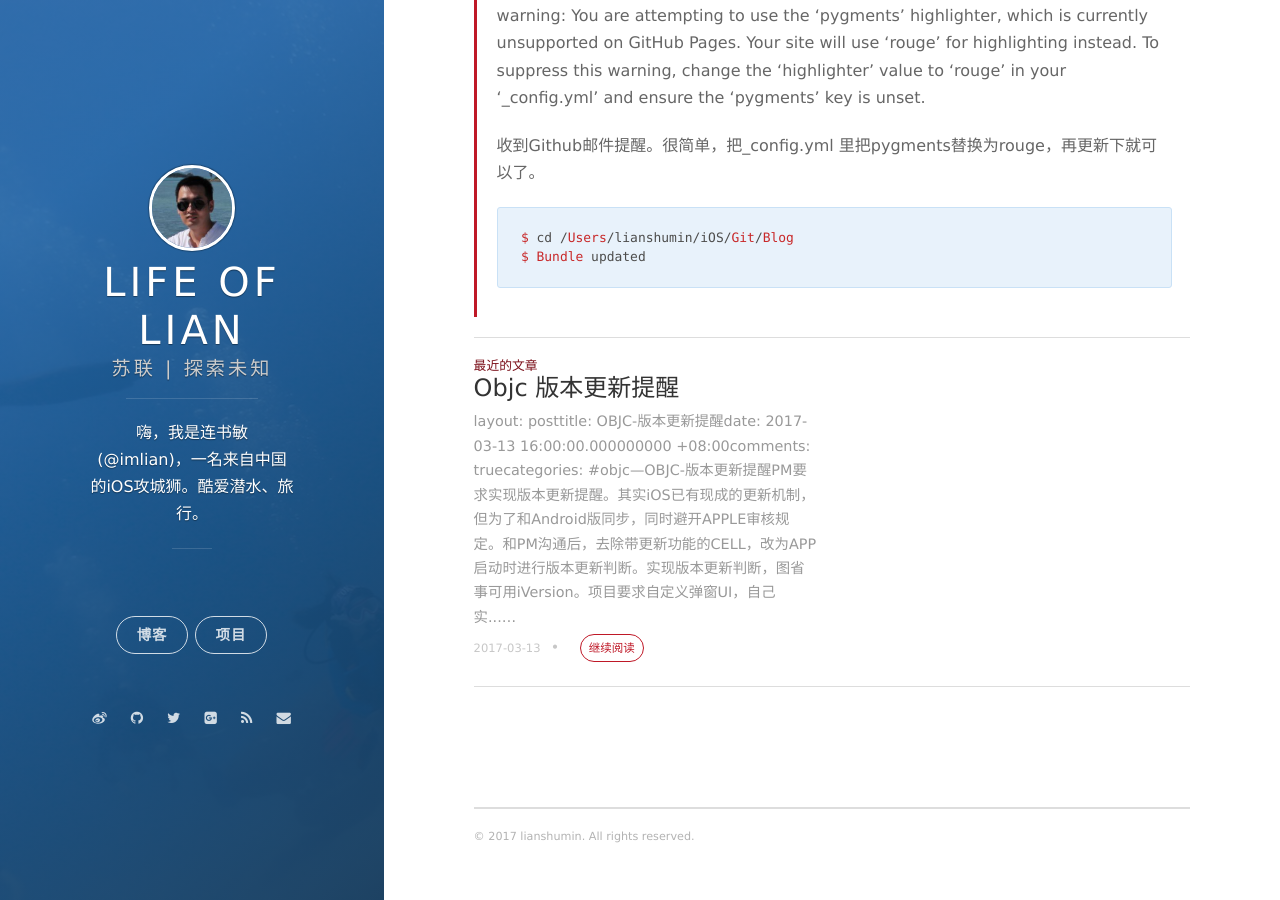
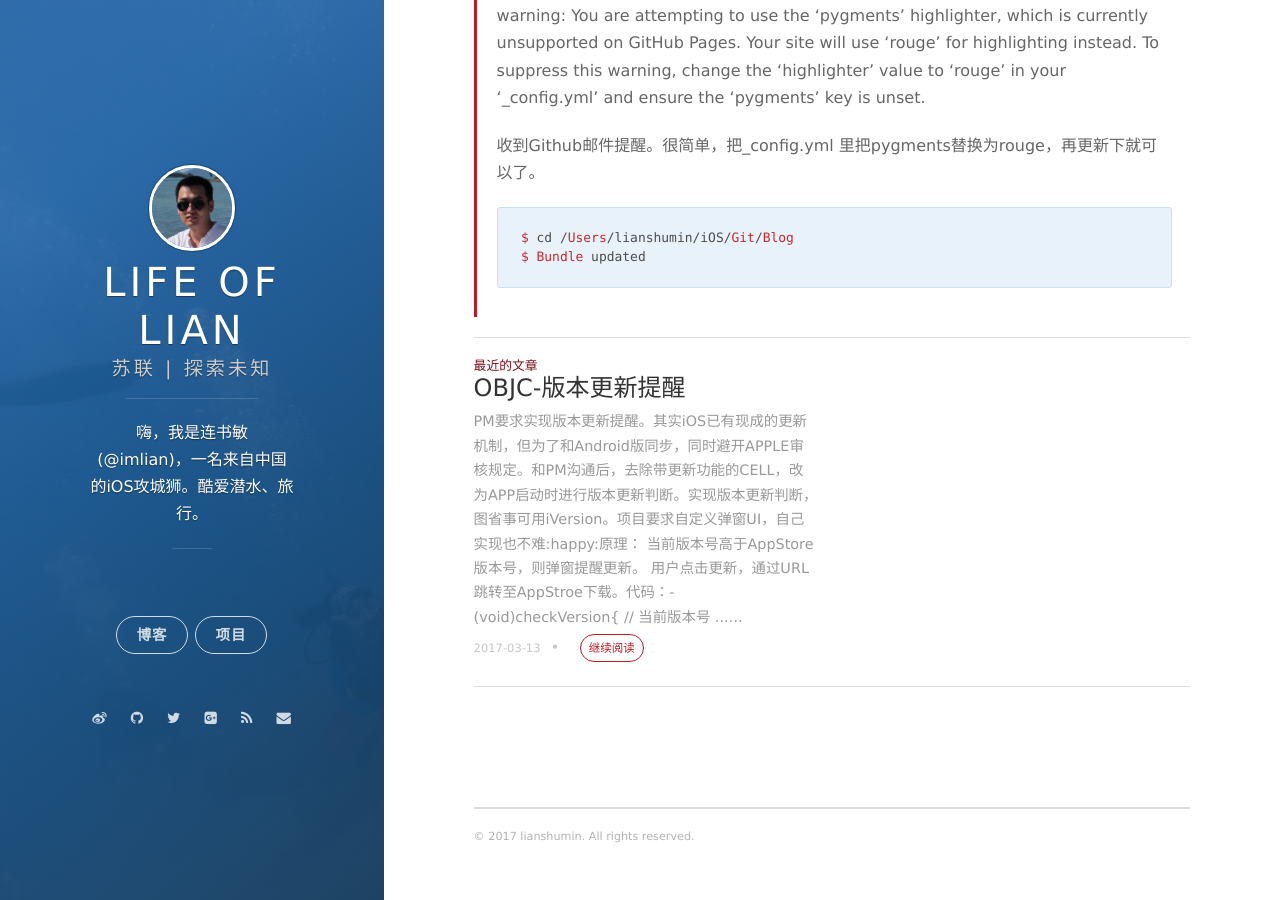
Before and after one commit to lianshumin/lianshumin.github.io, a Jekyll site: the page built from _posts/2017-02-19-Jekyll+Github Pages搭建博客之路.markdown, in a window 1280 px wide and 900 px high, scrolled down 1991 px. Built offline with Jekyll 4.4.1, drawn with Linux system fonts in a browser that asks for light colours; nearby versions of some CDN libraries; comment, search, counter and statistics services are not loaded.

Commit message:
Update 2017-03-13-OBJC-版本更新提醒.markdown
update

```diff
--- a/_posts/2017-03-13-OBJC-版本更新提醒.markdown
+++ b/_posts/2017-03-13-OBJC-版本更新提醒.markdown
@@ -1,5 +1,3 @@
-
-
 ---
 layout: post
 title: OBJC-版本更新提醒
@@ -7,10 +5,6 @@ date: 2017-03-13 16:00:00.000000000 +08:00
 comments: true
 categories: #objc
 ---
-
-
-
-# OBJC-版本更新提醒
 
 ![](http://omqv71zv3.bkt.clouddn.com/8DDCEAED-EFED-4B15-A928-70F9F534F520.png)
 
```
